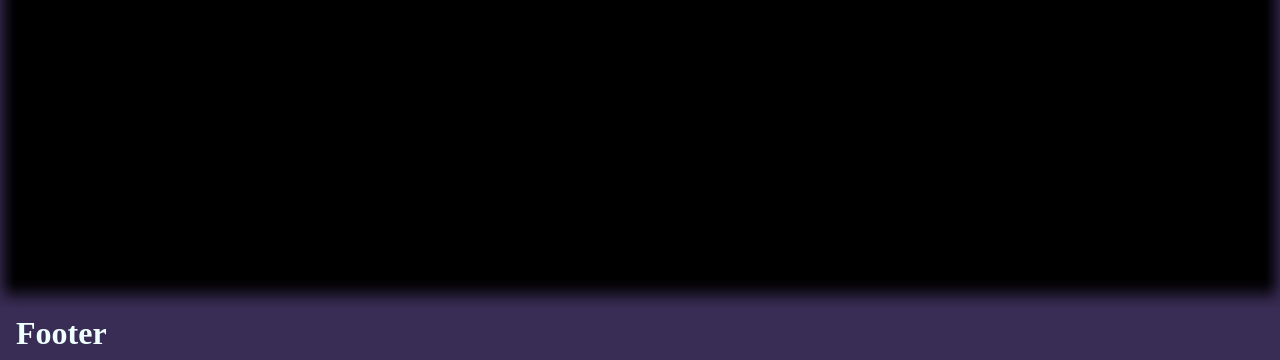
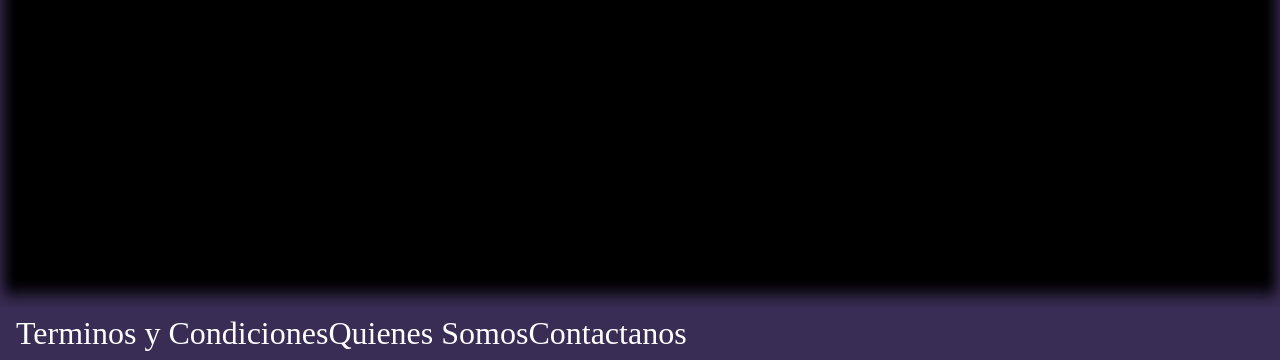
Before and after one commit to MiguelSuarezSanz/ProyectoInterfacesMIF, a plain HTML site: page index.html in a window 1280 px wide. Shown: the part 440-800 px from the top of the page. Drawn offline with Linux system fonts and the light colour scheme; a web font is replaced by a local one.

Commit message:
footer wip

```diff
--- a/includes/css/style.css
+++ b/includes/css/style.css
@@ -17,6 +17,17 @@
 
 #header {
     justify-content: space-between;
+}
+
+/* Estilos contenido Footer */
+#footer a {
+    font-size: 2rem;
+    color: white;
+    text-decoration: none;
+}
+
+#footer a:visited {
+    color: white;
 }
 
 main {
--- a/includes/html/footer.html
+++ b/includes/html/footer.html
@@ -1,3 +1,5 @@
 <div id="footer">
-    <h1>Footer</h1>
+    <a href="placeholder.txt">Terminos y Condiciones</a>
+    <a href="placeholder.txt">Quienes Somos</a>
+    <a href="placeholder.txt">Contactanos</a>
 </div>
```
Also changed, not shown: placeholder.txt (added).
